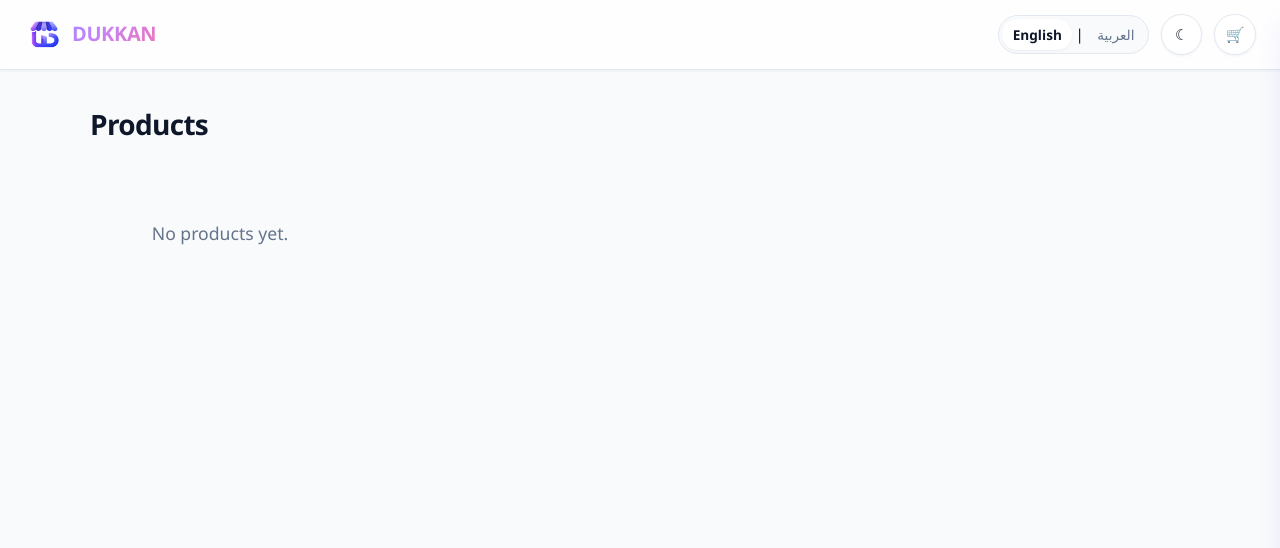
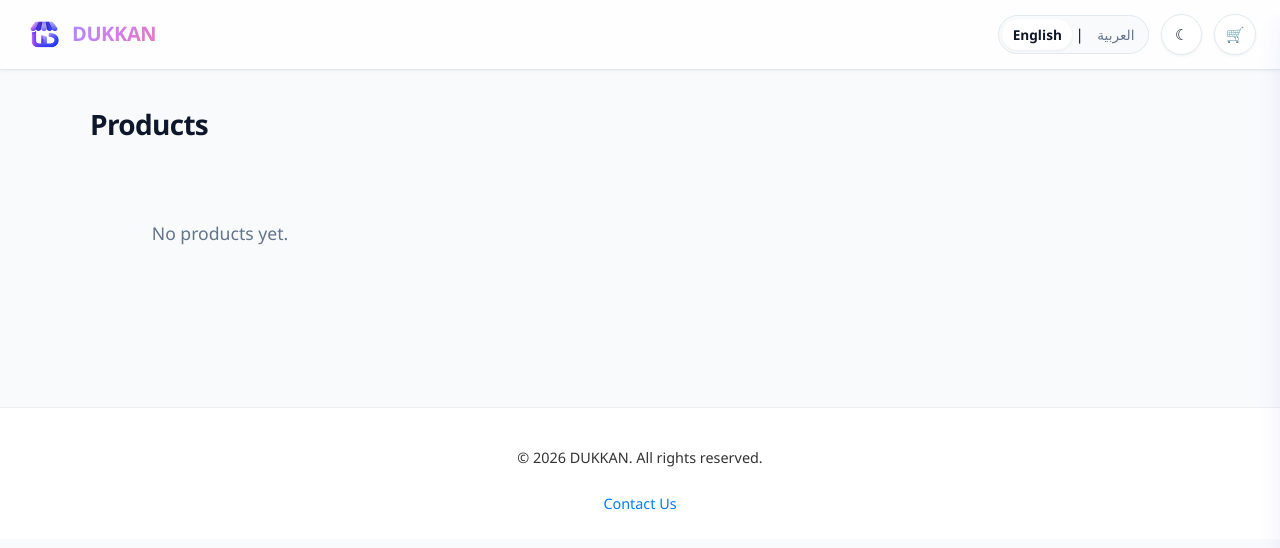
Before and after one commit to abdallh-nader/MyShop, a plain HTML site: page wwwroot/index.html in a window 1280 px wide. Drawn offline with Linux system fonts and the light colour scheme; no server answers; files whose address does not match are found by name.

Commit message:
Update Dukkan shop and telegram notification features

```diff
--- a/wwwroot/css/style.css
+++ b/wwwroot/css/style.css
@@ -744,3 +744,30 @@ select option { background: var(--surface); color: var(--text); }
   align-items: center;
   gap: 0.5rem;
 }
+.site-footer {
+  background-color: var(--card-bg, #fff);
+  border-top: 1px solid var(--border-color, #eee);
+  padding: 1.5rem 1rem;
+  text-align: center;
+  margin-top: 3rem;
+  color: var(--text-color, #333);
+  font-size: 0.9rem;
+}
+
+.footer-content {
+  display: flex;
+  flex-direction: column;
+  gap: 0.5rem;
+  align-items: center;
+  justify-content: center;
+}
+
+.footer-links a {
+  color: var(--primary-color, #007bff);
+  text-decoration: none;
+  font-weight: 500;
+}
+
+.footer-links a:hover {
+  text-decoration: underline;
+}
--- a/wwwroot/index.html
+++ b/wwwroot/index.html
@@ -74,5 +74,17 @@
   </aside>
 
   <script src="/js/shop.js"></script>
+
+  <!-- Footer: Copyright & Contact -->
+  <footer class="site-footer">
+    <div class="footer-content">
+      <p>
+        <span data-i18n="rights">© 2026 DUKKAN. All rights reserved.</span>
+      </p>
+      <div class="footer-links">
+        <a href="https://t.me/your_username" target="_blank" data-i18n="contact_us">Contact Us</a>
+      </div>
+    </div>
+  </footer>
 </body>
 </html>
--- a/wwwroot/js/common.js
+++ b/wwwroot/js/common.js
@@ -24,7 +24,8 @@ const I18N = {
     confirm_delete: "Delete this product?", name: "Name", price: "Price", stock: "Stock", image: "Image", save: "Save", cancel: "Cancel",
     actions: "Actions", no_orders: "No orders yet.", customer: "Customer", date: "Date", items: "Items", view_map: "View on map",
     order_n: "Order #{n}", err_image: "Image must be JPG, PNG, WEBP or GIF, up to 20 MB.", keep_image: "Leave empty to keep the current image.",
-    err_save: "Could not save. Check the values."
+    err_save: "Could not save. Check the values.",rights: "© 2026 DUKKAN. All rights reserved.",
+contact_us: "Contact Us"
   },
   ar: {
     brand: "دُكّان", title_shop: "دُكّان", title_admin: "لوحة الإدارة", title_login: "تسجيل دخول مسؤول دُكّان ",
@@ -47,7 +48,8 @@ const I18N = {
     confirm_delete: "هل تريد حذف هذا المنتج؟", name: "الاسم", price: "السعر", stock: "المخزون", image: "الصورة", save: "حفظ", cancel: "إلغاء",
     actions: "الإجراءات", no_orders: "لا توجد طلبات بعد.", customer: "العميل", date: "التاريخ", items: "المنتجات", view_map: "عرض على الخريطة",
     order_n: "طلب رقم {n}", err_image: "يجب أن تكون الصورة JPG أو PNG أو WEBP أو GIF وبحجم أقصاه 20 ميجابايت.", keep_image: "اتركه فارغاً للإبقاء على الصورة الحالية.",
-    err_save: "تعذّر الحفظ. تحقق من القيم."
+    err_save: "تعذّر الحفظ. تحقق من القيم.",rights: "© 2026 دُكّان. جميع الحقوق محفوظة.",
+contact_us: "تواصل معنا"
   }
 };
 
```
Also changed, not shown: wwwroot/js/shop.js (line endings or trailing spaces).
